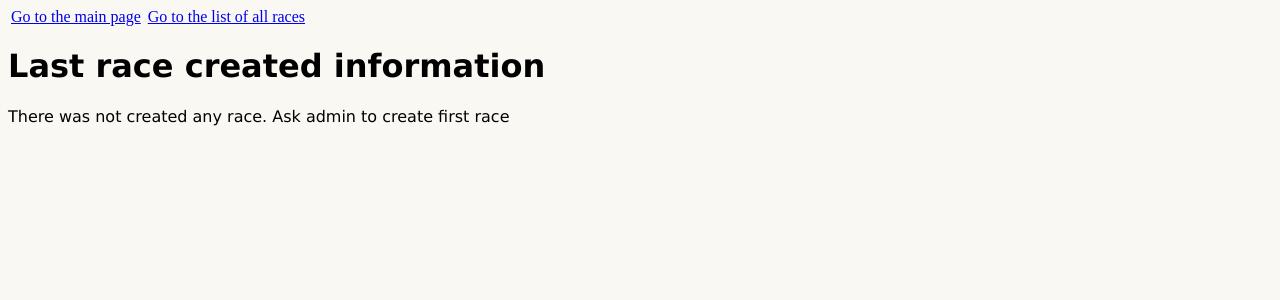
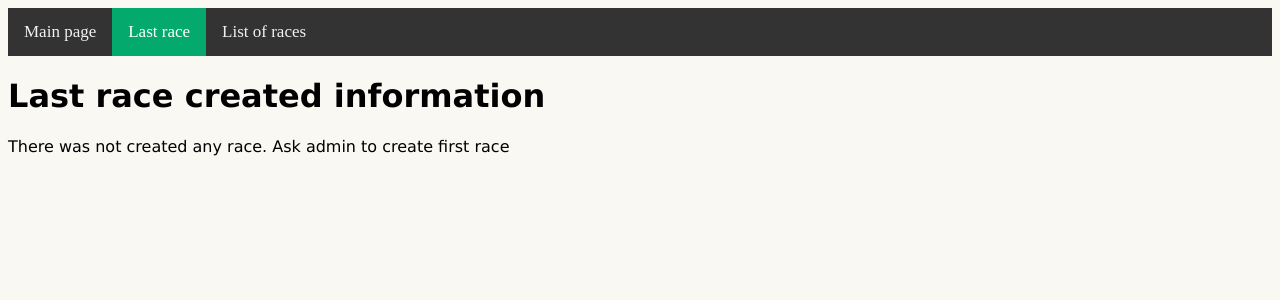
Before and after one commit to GawarWawar/karting_app, a Django app: page /recorder/ in a window 1280 px wide. Shown: the top 300 px of the page. Run offline with Django 4.2, Linux system fonts and the light colour scheme; data that the repository does not hold is empty; parts of the project's set-up code (start-up, migrations or seed data) failed here and were passed over.

Commit message:
- added navigation panel for all pages of the project

```diff
--- a/karting_site/analyzer/views.py
+++ b/karting_site/analyzer/views.py
@@ -26,5 +26,4 @@ def race_analyze(request, race_id):
 def race_kart_statistic (request, race_id):
     content = analyzer.compute_kart_statistic(race_id)
 
-    #return render(request, "kart_statistic.html", content)
     return render(request, "race_statistic.html", content)
--- a/karting_site/recorder/static/style.css
+++ b/karting_site/recorder/static/style.css
@@ -1,5 +1,31 @@
 body {
   background-color: rgb(250, 248, 242);
+}
+
+.top_navigation {
+  background-color: #333;
+  overflow: hidden;
+}
+
+.top_navigation a {
+  float: left;
+  color: #f2f2f2;
+  text-align: center;
+  padding: 14px 16px;
+  text-decoration: none;
+  font-size: 17px;
+}
+
+/* Change the color of links on hover */
+.top_navigation a:hover {
+  background-color: #ddd;
+  color: black;
+}
+
+/* Add a color to the active/current link */
+.top_navigation a.active {
+  background-color: #04AA6D;
+  color: white;
 }
 
 :root {
--- a/karting_site/recorder/templates/list_of_all_races.html
+++ b/karting_site/recorder/templates/list_of_all_races.html
@@ -3,7 +3,11 @@
 <html>
   <link rel="stylesheet" type="text/css" href="{% static 'style.css' %}" />
   <body>
-      <a class="padding" href="{%url 'recorder:index' %}">Go to the records of lastest race</a>
+    <div class="top_navigation">
+      <a href={%url 'index' %}>Main page</a>
+      <a href={%url 'recorder:index' %}>Last race</a>
+      <a class="active" href={%url 'recorder:races' %}>List of races</a>
+    </div>
     {% if all_races_list %}
     <table class="section">
       <tr>
--- a/karting_site/recorder/templates/recorder_index.html
+++ b/karting_site/recorder/templates/recorder_index.html
@@ -4,11 +4,16 @@
     <link rel="stylesheet" type="text/css" href="{% static 'style.css' %}" />
   </head>
   <body>
-    <a class="padding" href="{%url 'index' %}">Go to the main page</a>
-    <a class="padding" href="{%url 'recorder:races' %}">Go to the list of all races</a>
-    {%if race.id%}
-    <a class="padding" href="{%url 'analyzer:analyze_race' race.id%}">Analyze this race</a>
-    {%endif%}
+    <div class="top_navigation">
+      <a href={%url 'index' %}>Main page</a>
+      <a class="active" href={%url 'recorder:index' %}>Last race</a>
+      <a href={%url 'recorder:races' %}>List of races</a>
+      {%if race_id%}
+      <a href={%url 'recorder:view' race_id %}>Race records</a>
+      <a href={%url 'analyzer:analyze_race' race_id%}>Analyze race</a>
+      <a href={%url 'analyzer:statistic' race_id%}>Get race statistic</a>
+      {%endif%}
+    </div>
     <h1>Last race created information</h1>
     {%if race%}
     <p>This is the last race that was created and information about it:</p>
```
Also changed, not shown: karting_site/analyzer/templates/analyzer.html (+8 -2 lines), karting_site/analyzer/templates/kart_statistic.html (deleted, +0 -12 lines), karting_site/analyzer/templates/race_statistic.html (+8 -0 lines), karting_site/recorder/templates/individual_race_page.html (+8 -3 lines), karting_site/templates/api.html (+7 -0 lines), karting_site/templates/index.html (+7 -0 lines).
